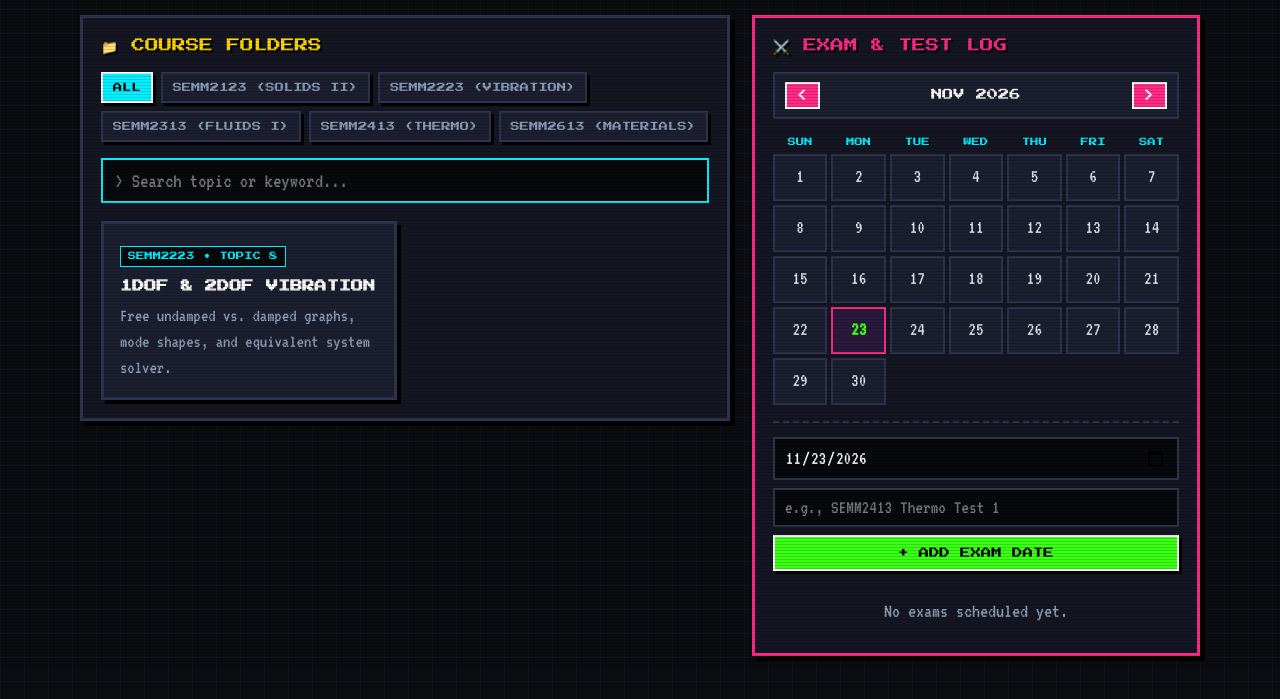
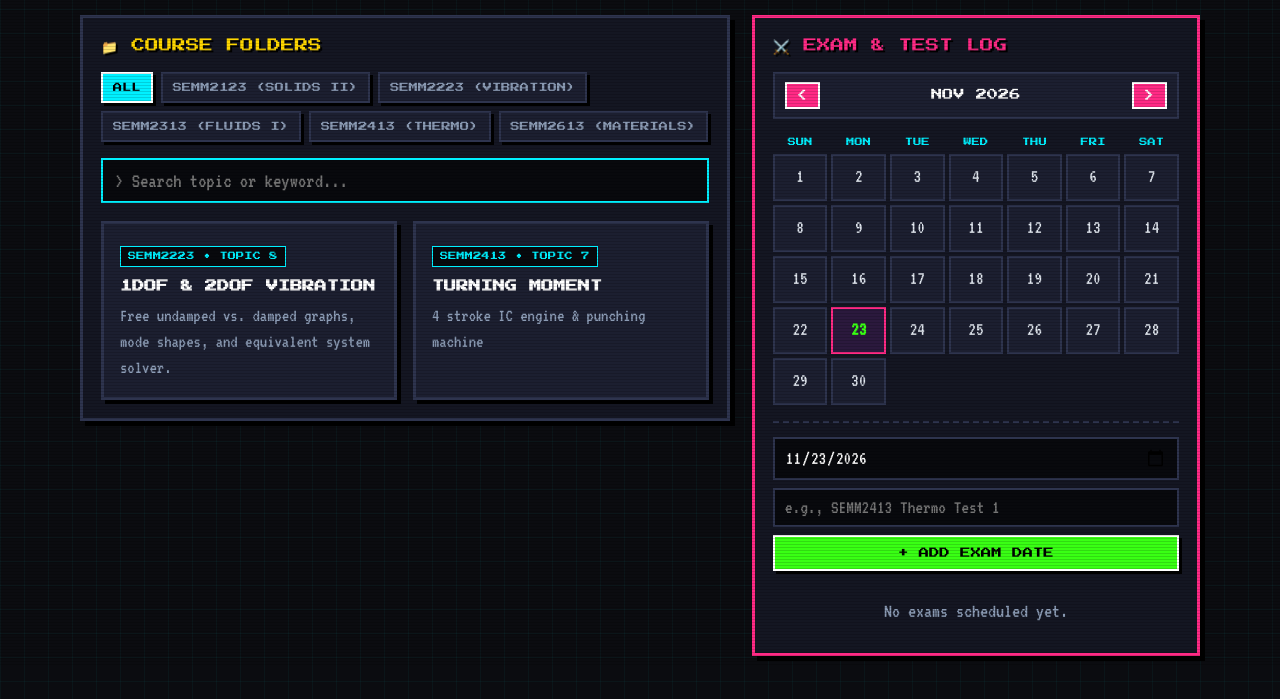
Before and after one commit to wanadibnajmi-afk/Study-Notes, a plain HTML site: page index.html in a window 1280 px wide. Shown: the part 135-834 px from the top of the page. Drawn offline with Linux system fonts and the light colour scheme.

Commit message:
Update index.html

```diff
--- a/index.html
+++ b/index.html
@@ -381,6 +381,12 @@
             <p>Free undamped vs. damped graphs, mode shapes, and equivalent system solver.</p>
           </a>
 
+          <a href="flywheel.html" class="quest-card" data-folder="SEMM2223">
+            <span class="quest-tag">SEMM2413 • TOPIC 7</span>
+            <h3>TURNING MOMENT</h3>
+            <p>4 stroke IC engine &amp; punching machine</p>
+          </a>
+
         </div>
       </section>
 
```
